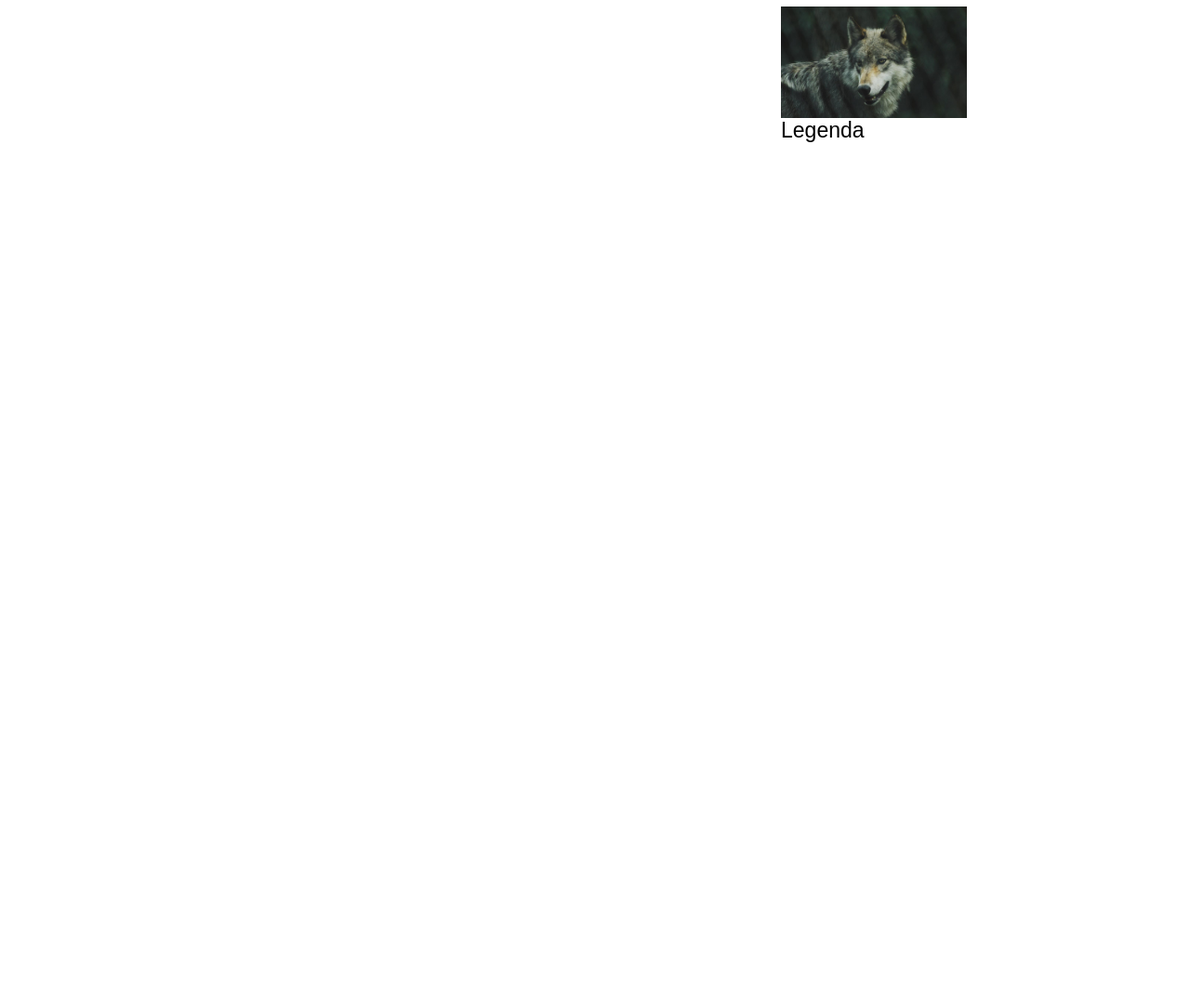
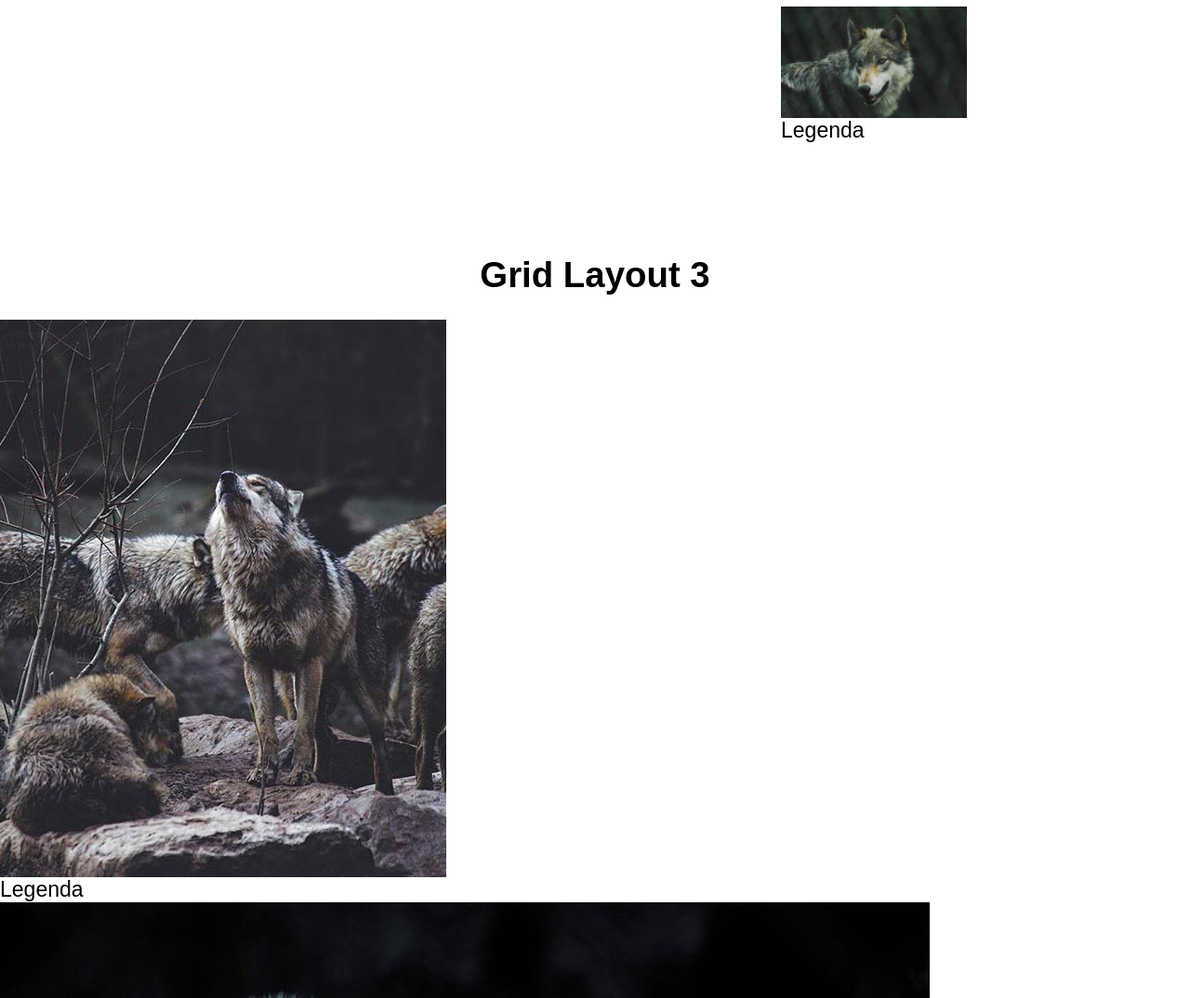
Before and after one commit to bernarenko/flexbox-and-gridLayout-exercises, a plain HTML site: page index.html in a window 1280 px wide. Shown: the part 1933-3007 px from the top of the page at 93% size. Before the commit the page ends 2207 px from the top, so only its background shows below. Drawn offline with Linux system fonts and the light colour scheme.

Commit message:
added html for grid3

```diff
--- a/estilos/style.css
+++ b/estilos/style.css
@@ -133,3 +133,5 @@ h1 {
         margin: 0 10px;
     }
 }
+
+/* Grid layout 3*/
--- a/index.html
+++ b/index.html
@@ -119,5 +119,22 @@
         </div>
     </section>
 
+    <h1>Grid Layout 3</h1>
+
+    <section class="grid3">
+        <div>
+            <img src="images/lobo4.jpg" alt="">
+            <p>Legenda</p>
+        </div>
+        <div>
+            <img src="images/lobo1.jpg" alt="">
+            <p>Legenda</p>
+        </div>
+        <div>
+            <img src="images/lobo3.jpg" alt="">
+            <p>Legenda</p>
+        </div>
+    </section>
+
 </body>
 </html>
```
